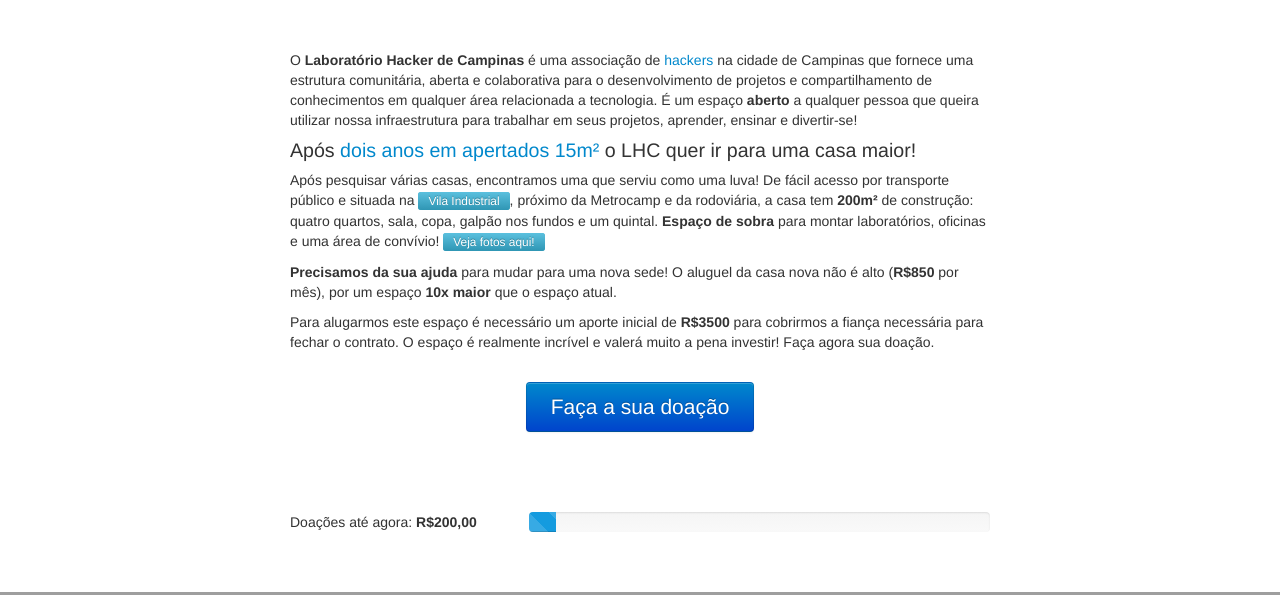
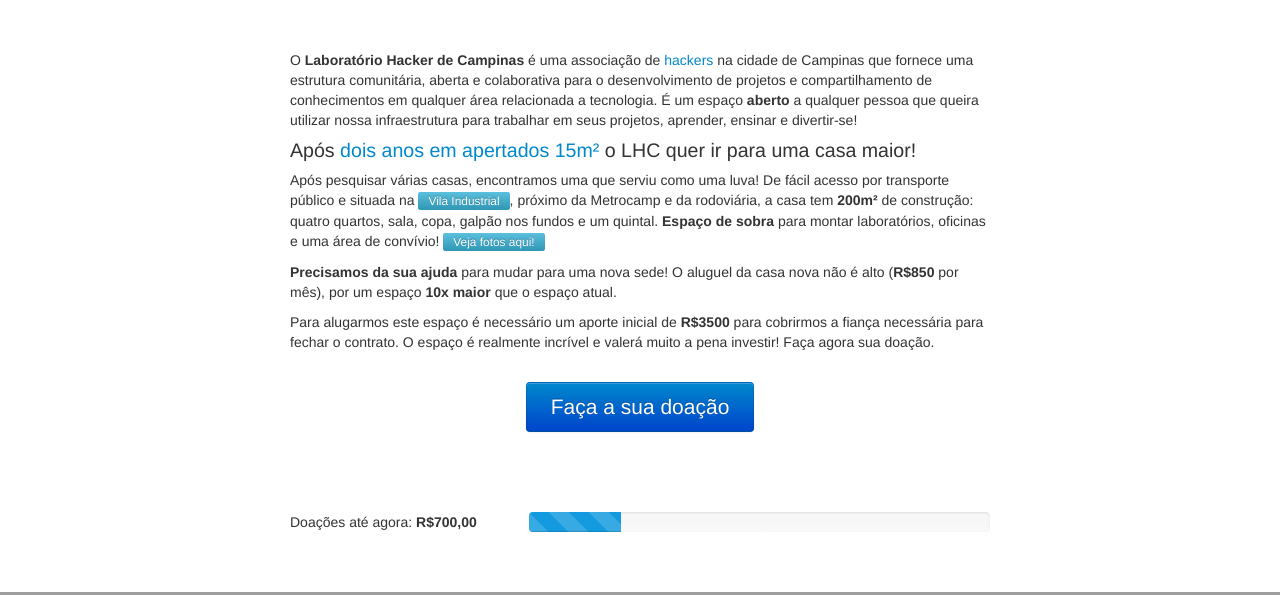
Before and after one commit to lhc/vaquinha, a plain HTML site: page index.html in a window 1280 px wide. Shown: the part 205-800 px from the top of the page. Drawn offline with Linux system fonts and the light colour scheme; grey boxes are pictures that could not be loaded.

Commit message:
Mais doações! :-D

```diff
--- a/index.html
+++ b/index.html
@@ -132,11 +132,11 @@
 
       <div class="row-fluid" style="padding-bottom: 40px;padding-top: 20px">
         <div class="span4">
-         Doações até agora: <b>R$200,00</b>
+         Doações até agora: <b>R$700,00</b>
         </div>
         <div class="span8">
           <div class="progress progress-striped active">
-            <div class="bar" style="width: 5.71%;"></div>
+            <div class="bar" style="width: 20%;"></div>
           </div>
         </div>
       </div>
```
